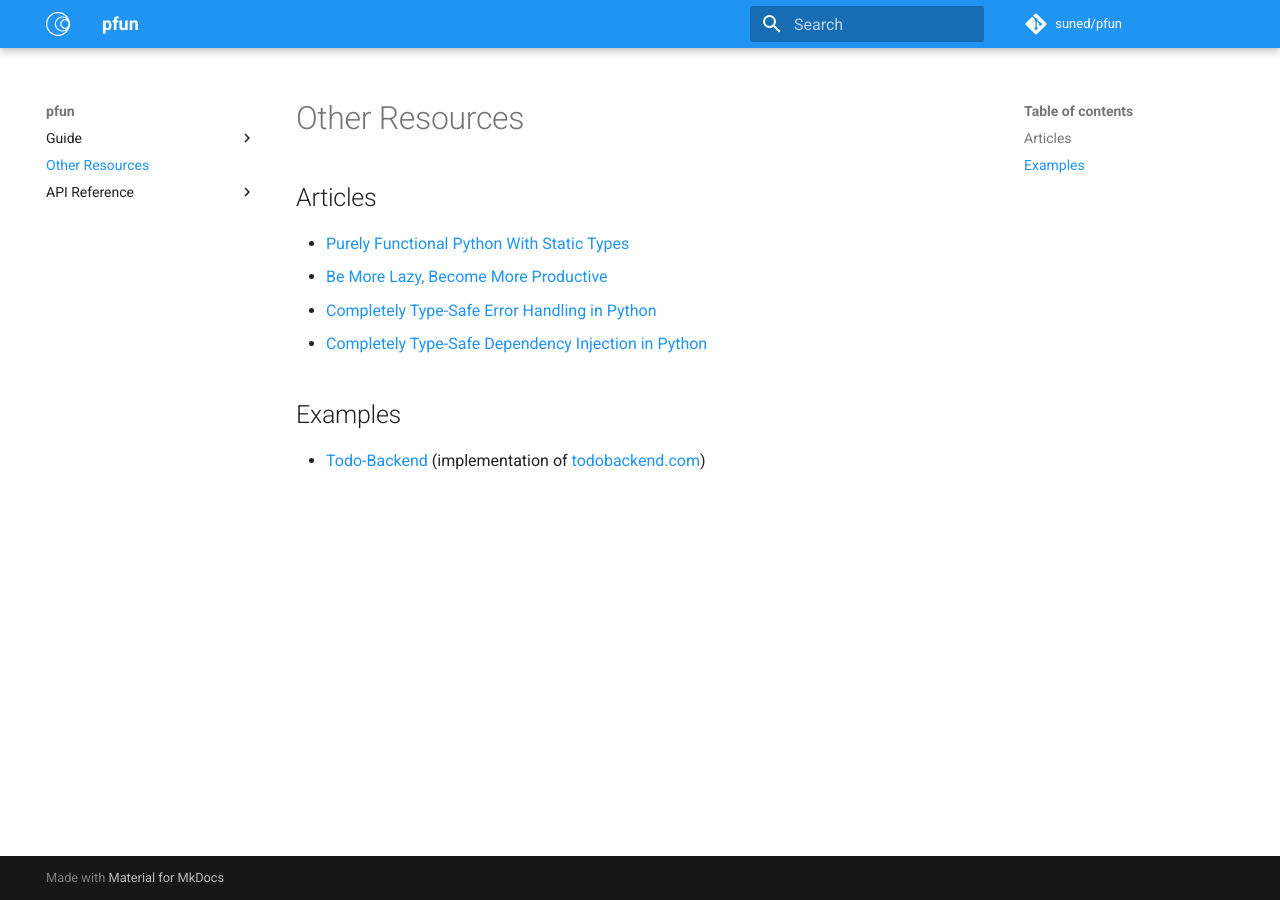
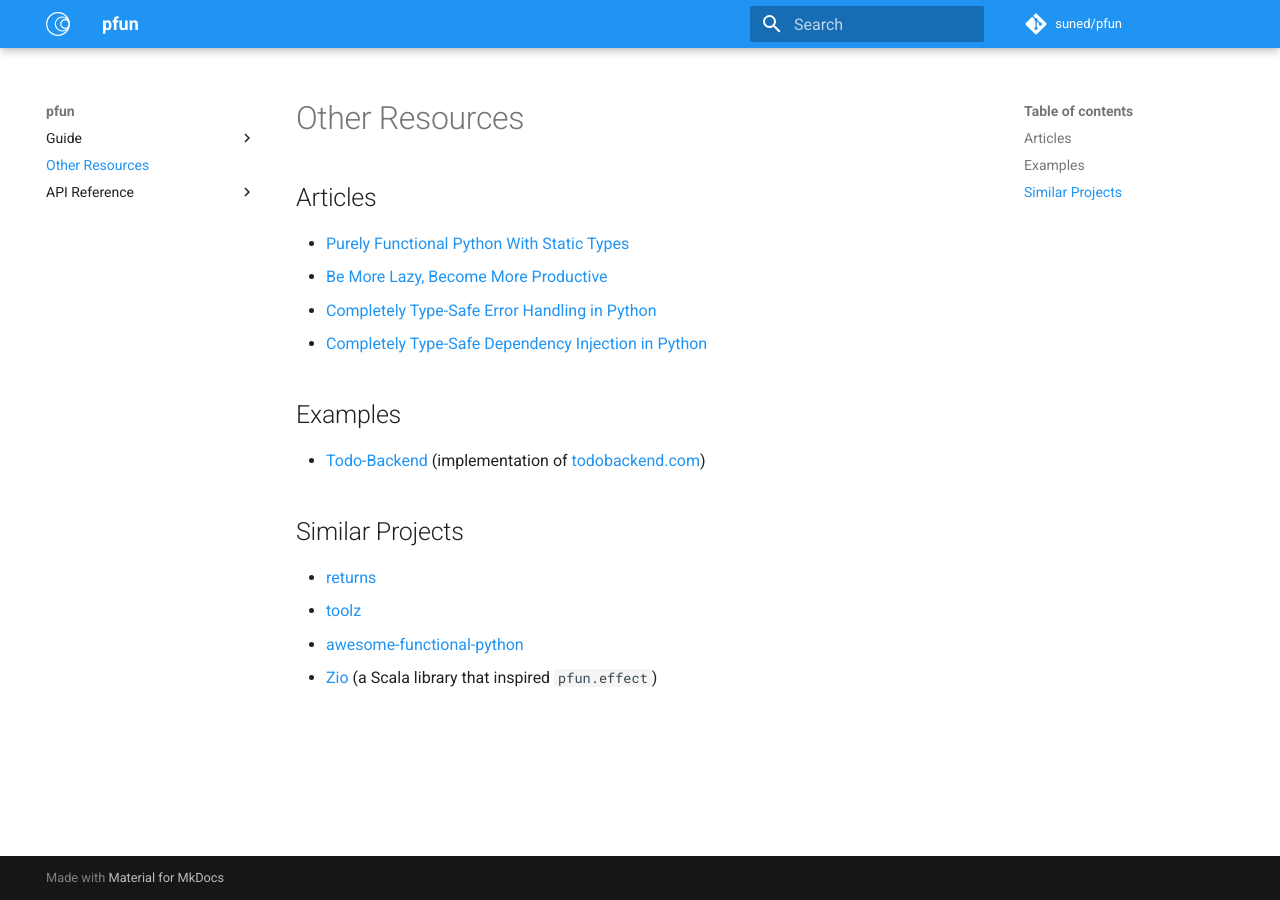
Before and after one commit to suned/pfun, an MkDocs documentation site: the page built from docs/other_resources.md, in a window 1280 px wide. Built offline with MkDocs 1.6.1 and Material for MkDocs 9.7.7, drawn with Linux system fonts in a browser that asks for light colours; comment, search, counter and statistics services are not loaded.

Commit message:
add similar projects

```diff
--- a/docs/other_resources.md
+++ b/docs/other_resources.md
@@ -6,3 +6,10 @@
 
 ## Examples
 - [Todo-Backend](https://github.com/suned/pfun-todo-backend/) (implementation of [todobackend.com](https://todobackend.com/))
+
+## Similar Projects
+
+- [returns](https://returns.readthedocs.io/en/latest/)
+- [toolz](https://toolz.readthedocs.io/en/latest/)
+- [awesome-functional-python](https://github.com/sfermigier/awesome-functional-python)
+- [Zio](https://zio.dev/) (a Scala library that inspired `pfun.effect`)
```
